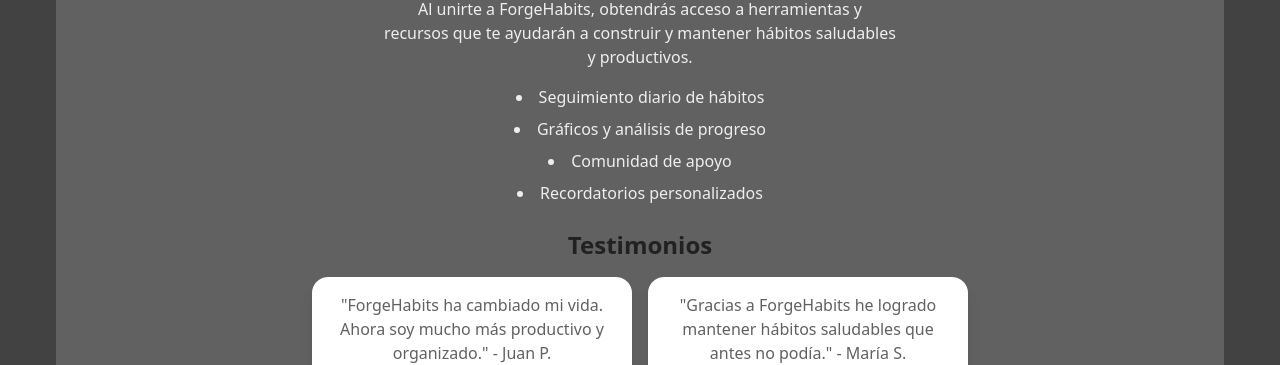
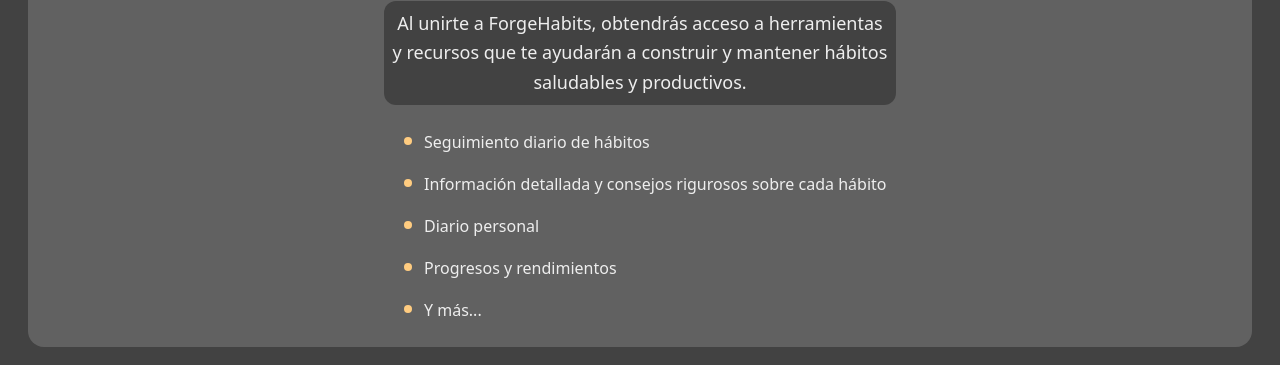
Before and after one commit to sergiozap13/forgeHabits, an Astro site in the folder frontend/: page / in a window 1280 px wide. Shown: the part 1755-2120 px from the top of the page. Built offline with nearby package versions, Linux system fonts and the light colour scheme; Astro itself is replaced by a stand-in of ours; what tailwindcss-animated would draw is missing.

Commit message:
minor fix in landing

```diff
--- a/frontend/src/pages/index.astro
+++ b/frontend/src/pages/index.astro
@@ -14,30 +14,34 @@
         <div class="bg-gray-700 h-full flex flex-col justify-center items-center m-10 rounded-2xl p-6 space-y-6">
             <FeaturesComponent></FeaturesComponent>
         </div>
-        <div class="bg-gray-700 h-full flex flex-col justify-center items-center m-10 rounded-2xl p-6 space-y-6">
+        <div class="bg-gray-700 h-full flex flex-col justify-center items-center mx-3 my-5 rounded-2xl p-6 space-y-6">
             <div class="text-center mt-10">
-                <h2 class="text-3xl text-white font-bold text-center ">¿Por qué unirse a <span class="text-orange-200">ForgeHabits</span>?</h2>
-
-                <p class="text-gray-200 max-w-lg mx-auto mt-4">
+                <h2 class="text-3xl text-white font-bold text-center leading-tight md:text-4xl">¿Por qué unirse a <span class="text-orange-200">ForgeHabits</span>?</h2>
+                <p class="text-gray-200 max-w-lg mx-auto mt-4 text-base leading-relaxed md:text-lg md:leading-relaxed bg-gray-800 rounded-xl p-2">
                     Al unirte a ForgeHabits, obtendrás acceso a herramientas y recursos que te ayudarán a construir y mantener hábitos saludables y productivos.
                 </p>
-                <ul class="list-disc list-inside text-gray-200 mt-4 space-y-2">
-                    <li>Seguimiento diario de hábitos</li>
-                    <li>Gráficos y análisis de progreso</li>
-                    <li>Comunidad de apoyo</li>
-                    <li>Recordatorios personalizados</li>
+                <ul class="list-disc list-inside text-gray-200 mt-6 space-y-4 font-medium mx-auto max-w-lg text-left leading-relaxed pl-5">
+                    <li class="flex items-start">
+                        <span class="inline-block w-2 h-2 mt-2 mr-3 bg-orange-200 rounded-full"></span>
+                        Seguimiento diario de hábitos
+                    </li>
+                    <li class="flex items-start">
+                        <span class="inline-block w-2 h-2 mt-2 mr-3 bg-orange-200 rounded-full"></span>
+                        Información detallada y consejos rigurosos sobre cada hábito
+                    </li>
+                    <li class="flex items-start">
+                        <span class="inline-block w-2 h-2 mt-2 mr-3 bg-orange-200 rounded-full"></span>
+                        Diario personal
+                    </li>
+                    <li class="flex items-start">
+                        <span class="inline-block w-2 h-2 mt-2 mr-3 bg-orange-200 rounded-full"></span>
+                        Progresos y rendimientos
+                    </li>
+                    <li class="flex items-start">
+                        <span class="inline-block w-2 h-2 mt-2 mr-3 bg-orange-200 rounded-full"></span>
+                        Y más...
+                    </li>
                 </ul>
-            </div>
-            <div class="text-center mt-10">
-                <h2 class="text-2xl font-bold text-gray-900">Testimonios</h2>
-                <div class="flex flex-wrap justify-center mt-4 space-x-4">
-                    <div class="bg-white p-4 rounded-2xl shadow-lg max-w-xs">
-                        <p class="text-gray-700">"ForgeHabits ha cambiado mi vida. Ahora soy mucho más productivo y organizado." - Juan P.</p>
-                    </div>
-                    <div class="bg-white p-4 rounded-2xl shadow-lg max-w-xs">
-                        <p class="text-gray-700">"Gracias a ForgeHabits he logrado mantener hábitos saludables que antes no podía." - María S.</p>
-                    </div>
-                </div>
             </div>
         </div>
 
```
